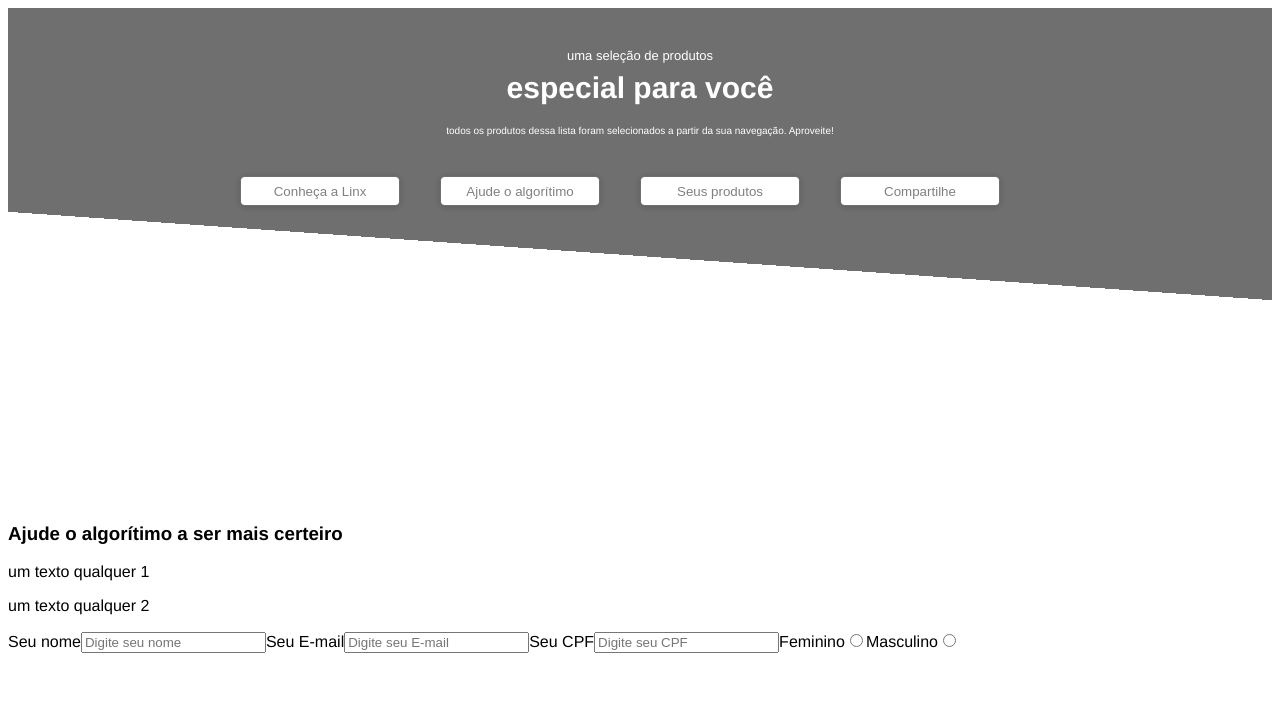
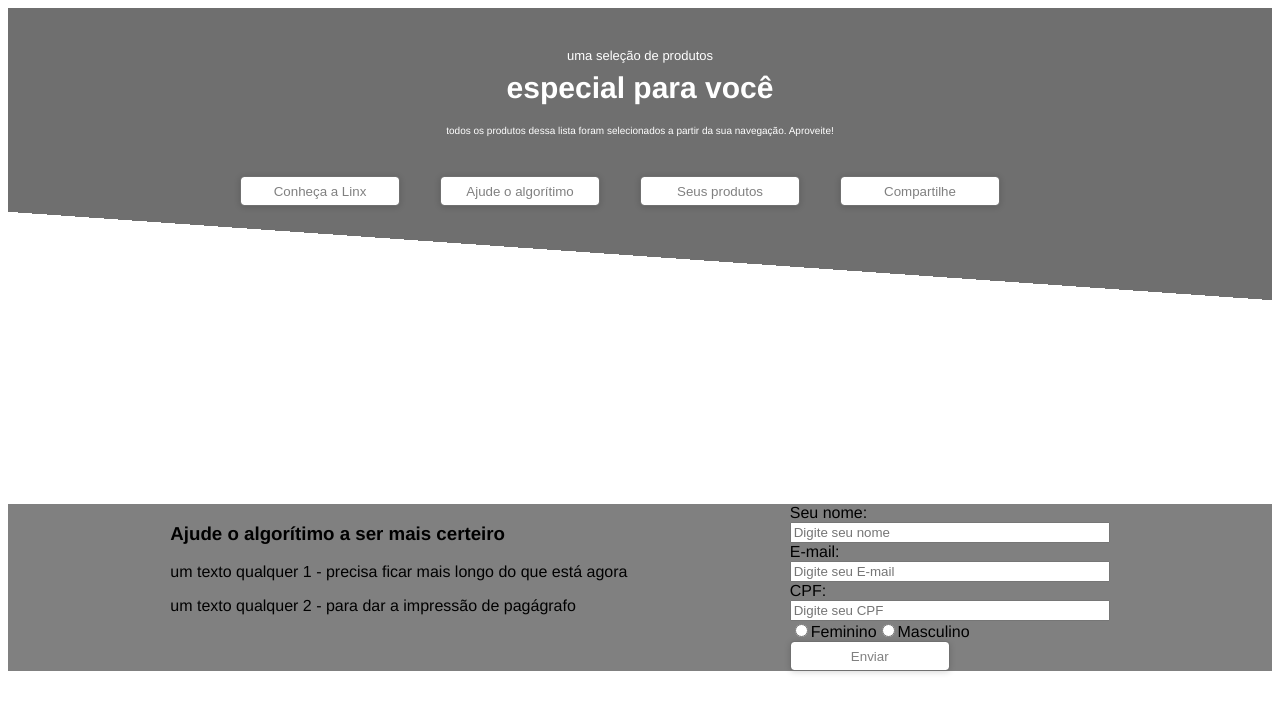
Before and after one commit to rafaelljordao/project1-react, a React (Vite) app: page / in a window 1280 px wide. Shown: the top 712 px of the page. Built offline with nearby package versions, Linux system fonts and the light colour scheme.

Commit message:
Uso de flexbox para organização do componente Form e separação do formTxt e formBox

```diff
--- a/src/components/Form.jsx
+++ b/src/components/Form.jsx
@@ -1,33 +1,40 @@
-
+import './css/form.css'
+import { But } from "./Button"
 
 export const Forms = () => {
     return (
         <form className="form">
 
-            <div>
+            <div className='formTxt'>
                 <h3>
                     Ajude o algorítimo a ser mais certeiro
                 </h3>
-                <p>um texto qualquer 1</p>
-                <p>um texto qualquer 2</p>
+                <p>um texto qualquer 1 - precisa ficar mais longo do que está agora</p>
+                <p>um texto qualquer 2 - para dar a impressão de pagágrafo</p>
             </div>
 
-            <div>
-                <label for="name">Seu nome</label>
+            <div className='formBox'>
+                <label for="name">Seu nome:</label>
                 <input type="text" name="name" placeholder="Digite seu nome" />
 
-                <label for="email">Seu E-mail</label>
+                <label for="email">E-mail:</label>
                 <input type="text" name="email" placeholder="Digite seu E-mail" />
 
-                <label for="cpf">Seu CPF</label>
+                <label for="cpf">CPF:</label>
                 <input type="text" name="cpf" placeholder="Digite seu CPF" />
 
-                <label for="gender">Feminino</label>
-                <input type="radio" value="feminino" name="gender" />
+                <div>
+                    <input type="radio" value="feminino" name="gender" />
+                    <label for="gender">Feminino</label>
 
-                <label for="gender">Masculino</label>
-                <input type="radio" value="masculino" name="gender" />
+                    <input type="radio" value="masculino" name="gender" />
+                    <label for="gender">Masculino</label>
+                </div>
+
+                <But txt="Enviar"/>
+
             </div>
+
 
         </form>
     )
--- /dev/null
+++ b/src/components/css/form.css
@@ -0,0 +1,12 @@
+form {
+    display: flex;
+    flex-direction: row;
+    justify-content: space-evenly;
+    background-color: grey
+}
+
+.formBox {
+    display: flex;
+    flex-direction: column;
+    width: 20em;
+}
```
